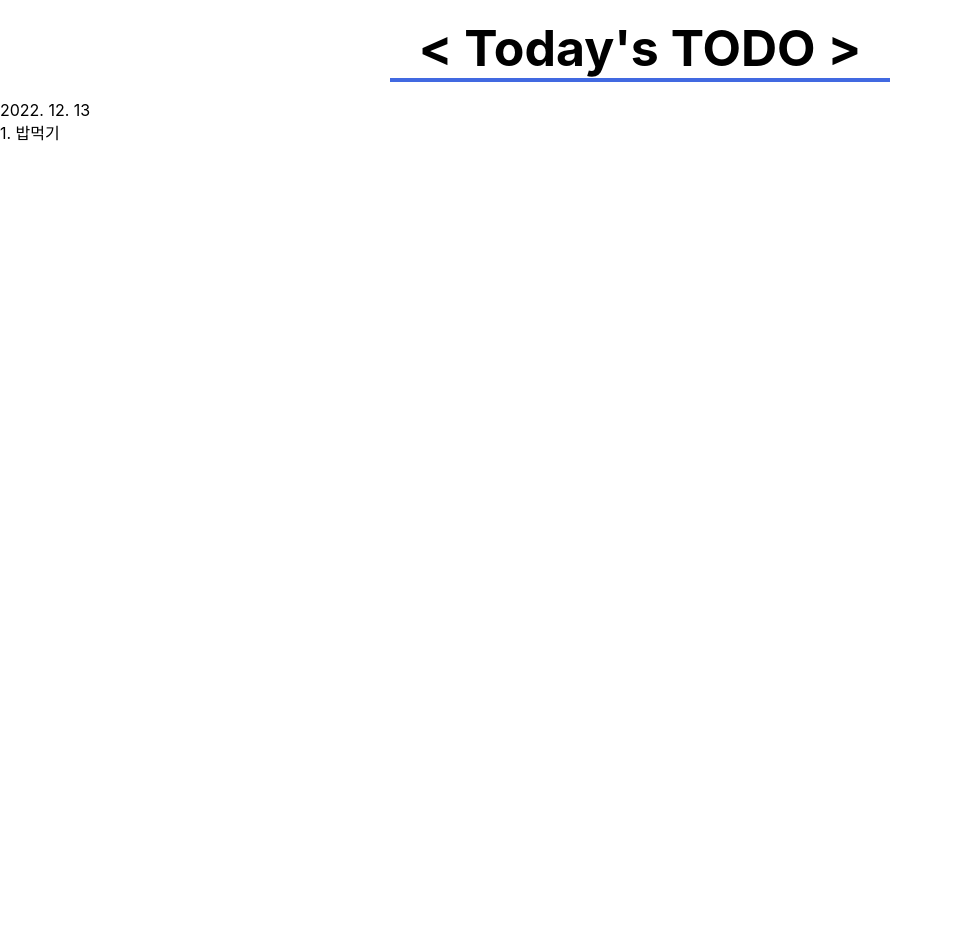
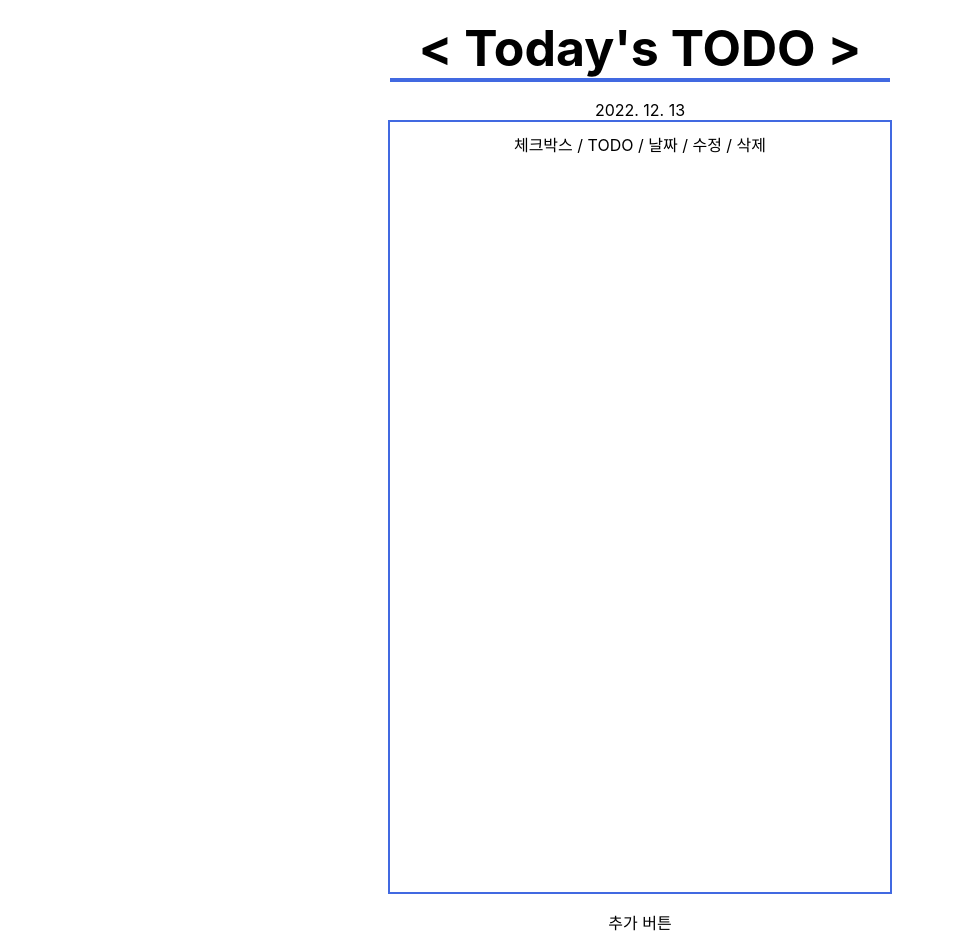
Before and after one commit to kanglaeheon/my-react-app, a React (Create React App) app in the folder mpd-client/: page / in a window 1280 px wide. Shown: the whole page, without its empty margins (0-955 px from the left). Before the commit the page ends 800 px from the top, so only its background shows below. Built offline with nearby package versions, Linux system fonts and the light colour scheme.

Commit message:
chore: TodoList.js, DatePanel.js 레이아웃 배치

```diff
--- a/mpd-client/src/Components/DatePanel.js
+++ b/mpd-client/src/Components/DatePanel.js
@@ -1,6 +1,11 @@
 import styled from "styled-components";
 
-export const DatePanelContainer = styled.div``;
+export const DatePanelContainer = styled.div`
+  width: 100%;
+  display: flex;
+  justify-content: center;
+  align-items: center;
+`;
 
 export const Today = styled.div``;
 
--- a/mpd-client/src/Components/TodoList.js
+++ b/mpd-client/src/Components/TodoList.js
@@ -1,14 +1,30 @@
 import styled from "styled-components";
 
-export const TodoListContainer = styled.div``;
+export const TodoListContainer = styled.div`
+  width: 100%;
+  display: flex;
+  flex-direction: column;
+  justify-content: center;
+  align-items: center;
+`;
 
-export const TodoListContents = styled.div``;
+export const TodoListContents = styled.div`
+  width: 500px;
+  height: 750px;
+  border: 2px solid royalblue;
+  background-color: white;
+
+  display: flex;
+  flex-direction: column;
+  align-items: center;
+  padding: 10px 0;
+`;
 
 export const TodoList = () => {
   return (
     <TodoListContainer>
-      <TodoListContents>1. 밥먹기</TodoListContents>
-      {/* TODO 추가 버튼 */}
+      <TodoListContents>체크박스 / TODO / 날짜 / 수정 / 삭제</TodoListContents>
+      <p>추가 버튼</p>
     </TodoListContainer>
   );
 };
```
